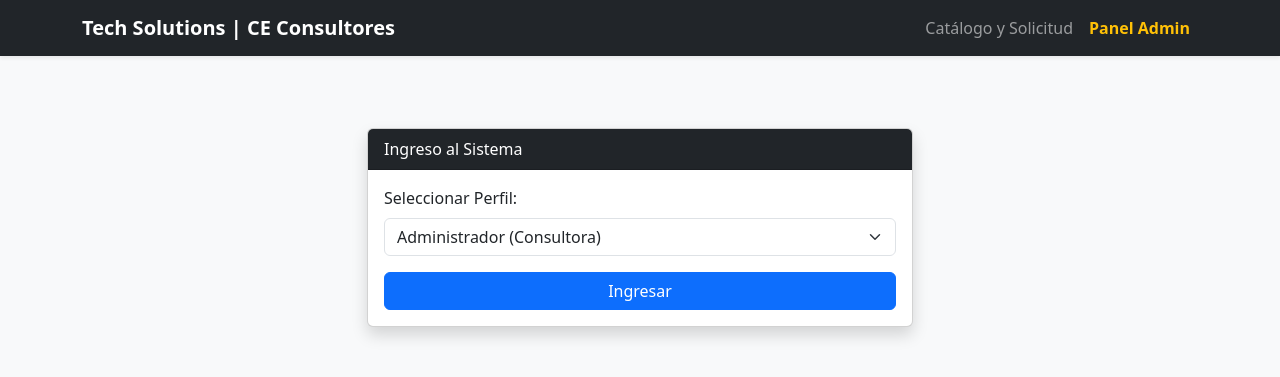
After one commit to MauriRoP/ams-tp2-consultora-techsolutions, a Flask app: page /login in a window 1280 px wide. The commit adds this page. Shown: the top 377 px of the page. Run offline with Flask 3, Linux system fonts and the light colour scheme.

Commit message:
feat: perfiles por sesión, historial cliente y feedback de rechazo

```diff
--- a/app.py
+++ b/app.py
@@ -1,18 +1,18 @@
 import os
 from datetime import datetime
-from flask import Flask, render_template, request, redirect, url_for, flash
+from flask import Flask, render_template, request, redirect, url_for, flash, session
 from flask_sqlalchemy import SQLAlchemy
 
 app = Flask(__name__)
-app.config['SECRET_KEY'] = 'techsolutions-secret-dev-key-2026'
+app.config['SECRET_KEY'] = 'clave_secreta_da_vinci_2026'
 app.config['SQLALCHEMY_DATABASE_URI'] = 'sqlite:///consultora.db'
 app.config['SQLALCHEMY_TRACK_MODIFICATIONS'] = False
 
 db = SQLAlchemy(app)
 
-
-# MODELOS DE DATOS (Flask-SQLAlchemy)
-
+# ==========================================
+# MODELOS DE DATOS
+# ==========================================
 
 class Cliente(db.Model):
     __tablename__ = 'clientes'
@@ -51,26 +51,59 @@ class Solicitud(db.Model):
     cliente_id = db.Column(db.Integer, db.ForeignKey('clientes.id'), nullable=False)
     contrato_id = db.Column(db.Integer, db.ForeignKey('contratos.id'), nullable=False)
     plan_solicitado_id = db.Column(db.Integer, db.ForeignKey('planes.id'), nullable=False)
+    estado = db.Column(db.String(20), default='pendiente')
+    motivo = db.Column(db.Text, nullable=True)
+    fecha_creacion = db.Column(db.DateTime, default=datetime.utcnow) # Faltaba este campo vital
+    fecha_resolucion = db.Column(db.DateTime, nullable=True)
+    motivo_rechazo = db.Column(db.String(200), nullable=True)
 
-    # Estados: 'pendiente', 'en_revision', 'realizado', 'rechazado'
-    estado = db.Column(db.String(20), nullable=False, default='pendiente')
-    motivo = db.Column(db.Text, nullable=True)
-    fecha_creacion = db.Column(db.DateTime, default=datetime.utcnow)
-    fecha_resolucion = db.Column(db.DateTime, nullable=True)
+# ==========================================
+# RUTAS Y CONTROLADORES
+# ==========================================
 
-# RUTAS Y CONTROLADORES
+@app.route('/login', methods=['GET', 'POST'])
+def login():
+    if request.method == 'POST':
+        perfil = request.form.get('perfil')
+        if perfil == 'admin':
+            session['user_id'] = 0
+            session['role'] = 'admin'
+            return redirect(url_for('admin_panel'))
+        else:
+            session['user_id'] = int(perfil)
+            session['role'] = 'cliente'
+            return redirect(url_for('catalogo'))
 
-@app.route('/', methods=['GET'])
-def index():
-    """Catálogo público de servicios/planes y formulario para solicitar cambio."""
+    clientes = Cliente.query.all()
+    return render_template('login.html', clientes=clientes)
+
+@app.route('/logout')
+def logout():
+    session.clear()
+    return redirect(url_for('login'))
+
+@app.route('/')
+@app.route('/catalogo', methods=['GET'])
+def catalogo():
+    """Catálogo y solicitudes del cliente logueado."""
+    if 'user_id' not in session or session.get('role') != 'cliente':
+        return redirect(url_for('login'))
+
+    cliente_id = session['user_id']
     planes = Plan.query.all()
-    clientes = Cliente.query.all()
-    contratos = Contrato.query.filter_by(activo=True).all()
-    return render_template('catalogo.html', planes=planes, clientes=clientes, contratos=contratos)
+    contratos = Contrato.query.filter_by(cliente_id=cliente_id, activo=True).all()
+    mis_solicitudes = Solicitud.query.filter_by(cliente_id=cliente_id).order_by(Solicitud.id.desc()).all()
+
+    return render_template(
+        'catalogo.html',
+        planes=planes,
+        contratos=contratos,
+        mis_solicitudes=mis_solicitudes
+    )
 
 @app.route('/solicitudes/nueva', methods=['POST'])
 def nueva_solicitud():
-    """El cliente crea una solicitud de modificación en estado 'pendiente'."""
+    """El cliente crea una solicitud de modificación."""
     cliente_id = request.form.get('cliente_id', type=int)
     contrato_id = request.form.get('contrato_id', type=int)
     plan_solicitado_id = request.form.get('plan_id', type=int)
@@ -78,16 +111,16 @@ def nueva_solicitud():
 
     if not all([cliente_id, contrato_id, plan_solicitado_id]):
         flash('Todos los campos son obligatorios.', 'danger')
-        return redirect(url_for('index'))
+        return redirect(url_for('catalogo'))
 
     contrato = Contrato.query.get(contrato_id)
     if not contrato or contrato.cliente_id != cliente_id:
         flash('El contrato indicado no pertenece al cliente.', 'danger')
-        return redirect(url_for('index'))
+        return redirect(url_for('catalogo'))
 
     if contrato.plan_id == plan_solicitado_id:
         flash('El plan solicitado debe ser distinto al plan actual del contrato.', 'warning')
-        return redirect(url_for('index'))
+        return redirect(url_for('catalogo'))
 
     solicitud = Solicitud(
         cliente_id=cliente_id,
@@ -100,18 +133,20 @@ def nueva_solicitud():
     db.session.add(solicitud)
     db.session.commit()
     flash(f'Solicitud #{solicitud.id} registrada con éxito en estado PENDIENTE.', 'success')
-    return redirect(url_for('index'))
+    return redirect(url_for('catalogo'))
 
 @app.route('/admin/panel', methods=['GET'])
 def admin_panel():
-    """Panel de administración: visualización de solicitudes pendientes y en revisión."""
+    """Panel de administración."""
+    if 'user_id' not in session or session.get('role') != 'admin':
+        return redirect(url_for('login'))
+
     filtro_estado = request.args.get('estado')
     query = Solicitud.query
 
     if filtro_estado in ['pendiente', 'en_revision', 'realizado', 'rechazado']:
         solicitudes = query.filter_by(estado=filtro_estado).order_by(Solicitud.fecha_creacion.desc()).all()
     else:
-        # Por defecto muestra pendientes y en revisión prioritarias
         solicitudes = query.filter(Solicitud.estado.in_(['pendiente', 'en_revision'])).order_by(Solicitud.fecha_creacion.asc()).all()
 
     total_pendientes = Solicitud.query.filter_by(estado='pendiente').count()
@@ -129,15 +164,9 @@ def admin_panel():
 
 @app.route('/solicitudes/resolver', methods=['POST'])
 def resolver_solicitud():
-    """
-    Controlador de resolución de solicitud según diagrama de secuencia:
-    1. Valida existencia de la solicitud y estado apto.
-    2. Transiciona estado a 'realizado' (o 'rechazado' según acción admin).
-    3. Si es 'aprobar', actualiza plan_id del Contrato asociado.
-    4. Ejecuta commit transaccional con manejo de rollback ante fallos.
-    """
     solicitud_id = request.form.get('solicitud_id', type=int)
-    accion = request.form.get('accion')  # 'aprobar', 'rechazar' o 'revisar'
+    accion = request.form.get('accion')
+    motivo = request.form.get('motivo_rechazo')
 
     solicitud = Solicitud.query.get(solicitud_id)
     if not solicitud:
@@ -154,7 +183,6 @@ def resolver_solicitud():
             if not contrato or not contrato.activo:
                 raise ValueError("El contrato asociado no está activo o no fue encontrado.")
 
-            # Modificación atómica
             contrato.plan_id = solicitud.plan_solicitado_id
             solicitud.estado = 'realizado'
             solicitud.fecha_resolucion = datetime.utcnow()
@@ -167,6 +195,7 @@ def resolver_solicitud():
         elif accion == 'rechazar':
             solicitud.estado = 'rechazado'
             solicitud.fecha_resolucion = datetime.utcnow()
+            solicitud.motivo_rechazo = motivo
             flash(f'Solicitud #{solicitud.id} ha sido rechazada.', 'secondary')
 
         else:
@@ -181,15 +210,15 @@ def resolver_solicitud():
 
     return redirect(url_for('admin_panel'))
 
+# ==========================================
 # CLI / SEED DATA
+# ==========================================
 
 @app.cli.command('init-db')
 def init_db():
-    """Inicializa la base de datos SQLite y carga datos de prueba para la Demo."""
     db.drop_all()
     db.create_all()
 
-    # Planes de Tech Solutions
     plan_bronce = Plan(nombre="Soporte Básico", descripcion="Mesa de ayuda N1, resolución en 48hs hábiles y monitoreo pasivo.", precio_mensual=150.0, sla_horas=48)
     plan_plata = Plan(nombre="Infraestructura Pro", descripcion="Mantenimiento preventivo, soporte N2 12x5 y respaldos automáticos.", precio_mensual=350.0, sla_horas=24)
     plan_oro = Plan(nombre="Enterprise Cloud", descripcion="Auditoría continua, alta disponibilidad, soporte 24x7 y Blue Team defensivo.", precio_mensual=750.0, sla_horas=4)
@@ -197,21 +226,18 @@ def init_db():
     db.session.add_all([plan_bronce, plan_plata, plan_oro])
     db.session.commit()
 
-    # Clientes
     c1 = Cliente(nombre="Acme Logística S.A.", email="it@acmelogistica.com", empresa="Acme Group")
     c2 = Cliente(nombre="Fintech Río S.R.L.", email="infra@fintechrio.com.ar", empresa="Fintech Río")
 
     db.session.add_all([c1, c2])
     db.session.commit()
 
-    # Contratos iniciales
     contrato1 = Contrato(cliente_id=c1.id, plan_id=plan_bronce.id, activo=True)
     contrato2 = Contrato(cliente_id=c2.id, plan_id=plan_plata.id, activo=True)
 
     db.session.add_all([contrato1, contrato2])
     db.session.commit()
 
-    # Solicitud inicial de prueba en 'pendiente'
     solicitud_demo = Solicitud(
         cliente_id=c1.id,
         contrato_id=contrato1.id,
--- a/templates/admin.html
+++ b/templates/admin.html
@@ -62,6 +62,8 @@
             <form action="{{ url_for('resolver_solicitud') }}" method="POST" class="d-inline">
               <input type="hidden" name="solicitud_id" value="{{ s.id }}">
 
+              <input type="text" name="motivo_rechazo" class="form-control form-control-sm mb-2" placeholder="Escriba el motivo del rechazo...">
+
               {% if s.estado == 'pendiente' %}
                 <button type="submit" name="accion" value="revisar" class="btn btn-sm btn-outline-info" title="Pasar a En Revisión">Revisar</button>
               {% endif %}
--- a/templates/base.html
+++ b/templates/base.html
@@ -9,10 +9,15 @@
 <body class="bg-light">
   <nav class="navbar navbar-expand-lg navbar-dark bg-dark shadow-sm">
     <div class="container">
-      <a class="navbar-brand fw-bold" href="{{ url_for('index') }}">Tech Solutions | CE Consultores</a>
+      <a class="navbar-brand fw-bold" href="{{ url_for('catalogo') }}">Tech Solutions | CE Consultores</a>
       <div class="navbar-nav ms-auto">
-        <a class="nav-link" href="{{ url_for('index') }}">Catálogo y Solicitud</a>
+        <a class="nav-link" href="{{ url_for('catalogo') }}">Catálogo y Solicitud</a>
         <a class="nav-link text-warning fw-semibold" href="{{ url_for('admin_panel') }}">Panel Admin</a>
+
+        <!-- Botón para cerrar sesión y cambiar de perfil -->
+        {% if session.get('user_id') is not none %}
+          <a class="nav-link text-danger fw-semibold border-start border-secondary ms-2 ps-3" href="{{ url_for('logout') }}">Salir</a>
+        {% endif %}
       </div>
     </div>
   </nav>
--- /dev/null
+++ b/templates/login.html
@@ -0,0 +1,24 @@
+{% extends 'base.html' %}
+{% block content %}
+<div class="row justify-content-center mt-5">
+    <div class="col-md-6">
+        <div class="card shadow">
+            <div class="card-header bg-dark text-white">Ingreso al Sistema</div>
+            <div class="card-body">
+                <form action="/login" method="POST">
+                    <div class="mb-3">
+                        <label class="form-label">Seleccionar Perfil:</label>
+                        <select name="perfil" class="form-select">
+                            <option value="admin">Administrador (Consultora)</option>
+                            {% for c in clientes %}
+                            <option value="{{ c.id }}">Cliente: {{ c.nombre }}</option>
+                            {% endfor %}
+                        </select>
+                    </div>
+                    <button type="submit" class="btn btn-primary w-100">Ingresar</button>
+                </form>
+            </div>
+        </div>
+    </div>
+</div>
+{% endblock %}
```
Also changed, not shown: templates/catalogo.html (+36 -13 lines).
